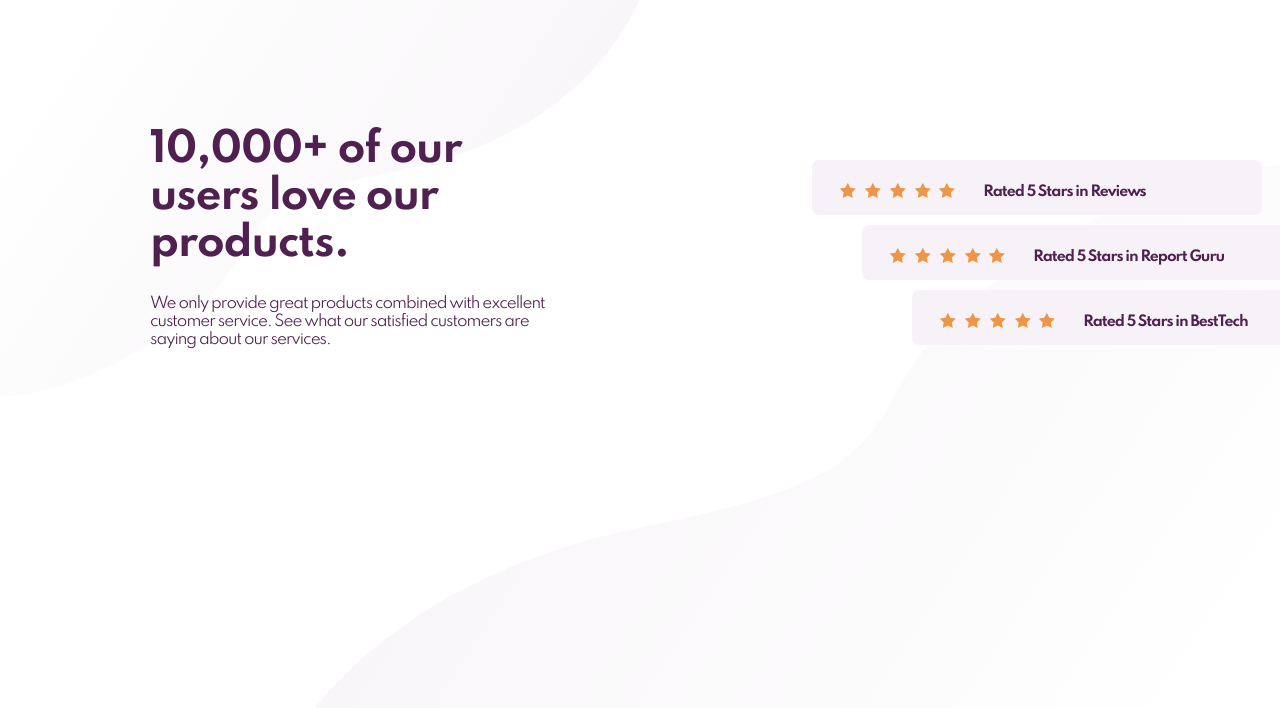
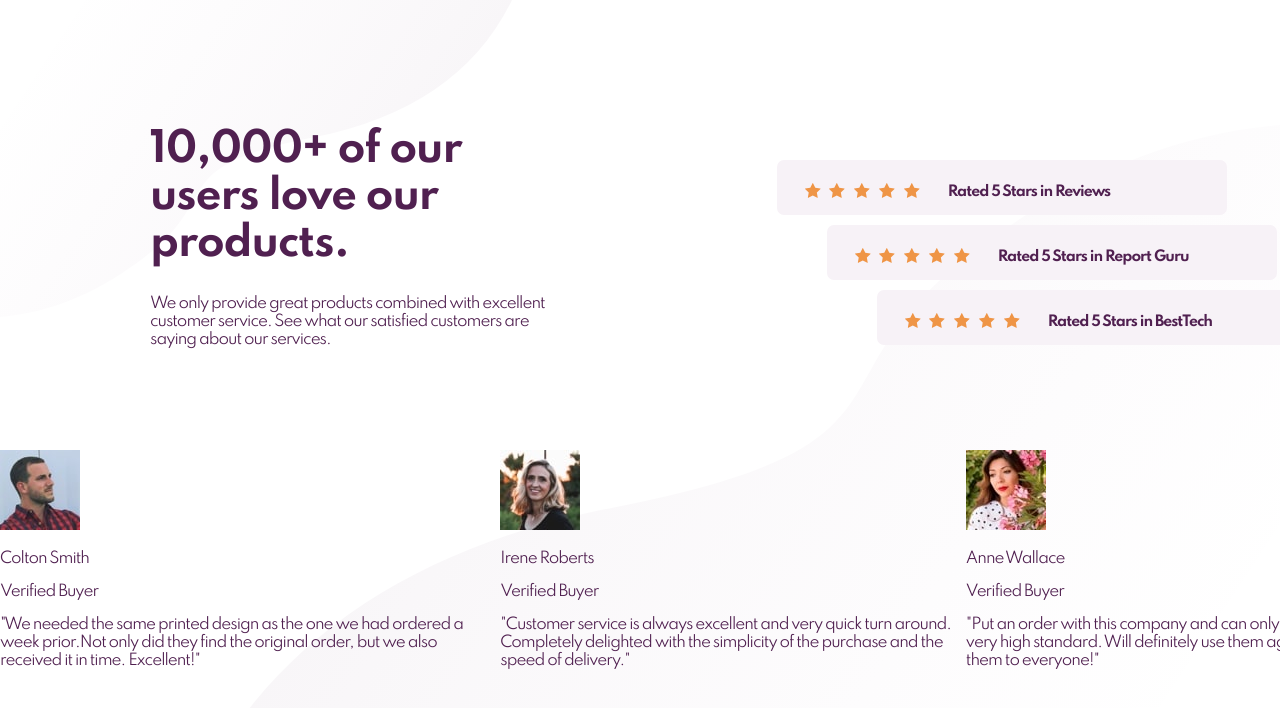
Before and after one commit to Alpasc/social-proof-section-master, a plain HTML site: page index.html in a window 1280 px wide. Shown: the top 708 px of the page. Drawn offline with Linux system fonts and the light colour scheme.

Commit message:
person-cards ok

```diff
--- a/index.html
+++ b/index.html
@@ -62,11 +62,50 @@
           Rated 5 Stars in BestTech
         </p>
       </div>
-        </p>
+    </div>
+  </div>
+
+  <div class="bottom-elements">
+    <div class="opinions">
+      <div class="opinion-card">
+        <div class="person">
+          <img src="./images/image-colton.jpg" alt="Colton's picture" class="person-pic">
+          <div class="person-details">
+            <p class="person-name">Colton Smith</p>
+            <p class="person-status">Verified Buyer</p>
+          </div>
+        </div>
+        <p class="opinion-paragraph">"We needed the same printed design as the one we had ordered a week prior.Not only did they find the original order, but we also received it in time.
+          Excellent!"</p>
       </div>
     </div>
 
+    <div class="opinions">
+      <div class="opinion-card">
+        <div class="person">
+          <img src="./images/image-irene.jpg" alt="Irene's picture" class="person-pic">
+          <div class="person-details">
+            <p class="person-name">Irene Roberts </p>
+            <p class="person-status">Verified Buyer</p>
+          </div>
+        </div>
+        <p class="opinion-paragraph">"Customer service is always excellent and very quick turn around. Completely delighted with the simplicity of the purchase and the speed of delivery."</p>
+      </div>
+    </div>
 
+    <div class="opinions">
+      <div class="opinion-card">
+        <div class="person">
+          <img src="./images/image-anne.jpg" alt="Annes's picture" class="person-pic">
+          <div class="person-details">
+            <p class="person-name">Anne Wallace </p>
+            <p class="person-status">Verified Buyer</p>
+          </div>
+        </div>
+        <p class="opinion-paragraph">"Put an order with this company and can only praise them for the very high standard. Will definitely use them again and recommend them to everyone!"</p>
+      </div>
+    </div>
   </div>
+
 </body>
 </html>
--- a/style.css
+++ b/style.css
@@ -9,12 +9,16 @@ body {
   background-image: url('./images/bg-pattern-top-desktop.svg'), url('./images/bg-pattern-bottom-desktop.svg');
   background-position: left top, bottom right;
   background-repeat: no-repeat;
-  background-size: 50%, 80%;
+  background-size: 40%, 85%;
 }
 
-.top-elements {
+
+.top-elements, .bottom-elements {
   display:flex;
+  position: relative;
 }
+
+      /* top-left elements */
 
 .presentation {
   width: 40%;
@@ -32,11 +36,14 @@ body {
   width: 400px;
 }
 
+   /* top-right elements */
+
 .reviews {
   height: 250px;
   width: 50%;
   margin-top:  100px;
   margin-left:  150px;
+  margin-right: 80px;
   padding: 50px;
 }
 
@@ -75,3 +82,5 @@ body {
   font-weight: 700;
   font-size: 14px;
 }
+
+   /* botton elements */
```
